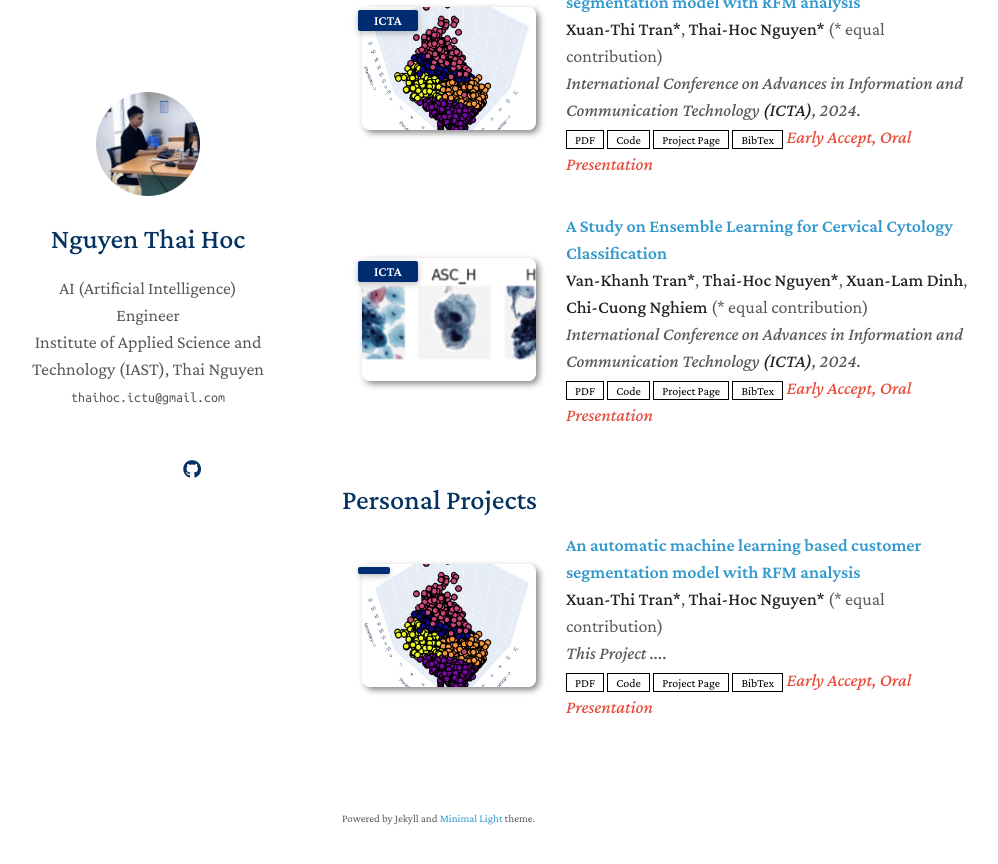
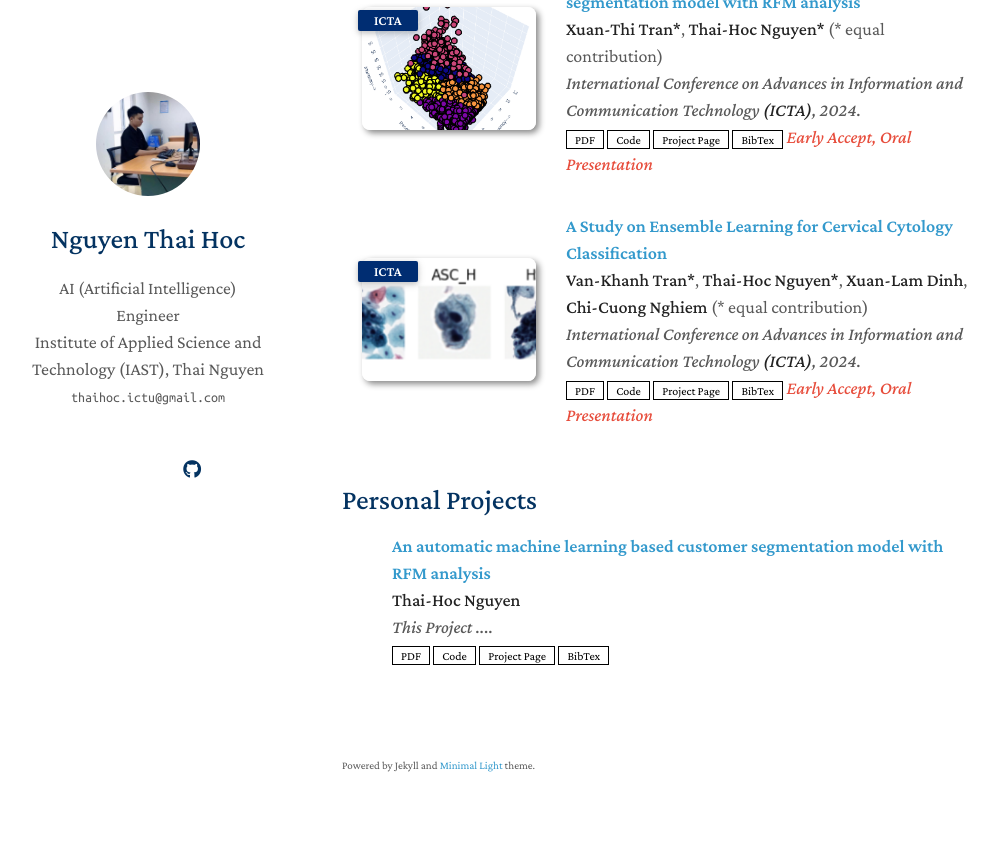
Before and after one commit to nthaihoc/about-me, a Jekyll site: the page built from index.md, in a window 1280 px wide and 900 px high, scrolled down 884 px. Shown: the top 864 px of the window, without its empty margins (128-1126 px from the left). Built offline with Jekyll 4.4.1, drawn with Linux system fonts in a browser that asks for light colours; a style sheet for code colours, icons or effects is not loaded; our own code applies the rules of GitHub Pages for plain Markdown files.

Commit message:
update profile

```diff
--- a/_data/projects.yml
+++ b/_data/projects.yml
@@ -1,11 +1,11 @@
 main:
   - title: "An automatic machine learning based customer segmentation model with RFM analysis"
-    authors: <strong>Xuan-Thi Tran*</strong>, <strong>Thai-Hoc Nguyen*</strong> (* equal contribution)
+    authors: <strong>Thai-Hoc Nguyen</strong>
     labels: Deep Learning, Machine Learning, Customer Segmentation, RFM Analysis
     description: This Project ....
     pdf: https://
     code: https://
     page: https://
     bibtex: https://
-    image: ./assets/img/icta_02.png
-    notes: Early Accept, Oral Presentation
+    image:
+    notes:
--- a/_includes/projects.md
+++ b/_includes/projects.md
@@ -11,7 +11,7 @@
     {% if link.image %}
     <img src="{{ link.image }}" class="teaser img-fluid z-depth-1" style="width=100;height=40%">
     {% if link.labels %}
-    <abbr class="badge">{{ link.conference_short }}</abbr>
+    <abbr class="badge">{{ link.labels }}</abbr>
     {% endif %}
     {% endif %}
   </div>
```
